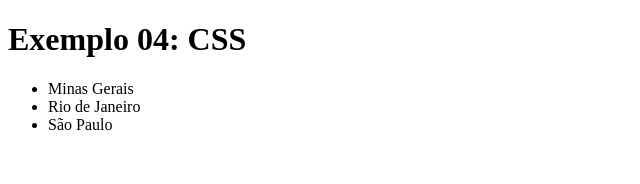
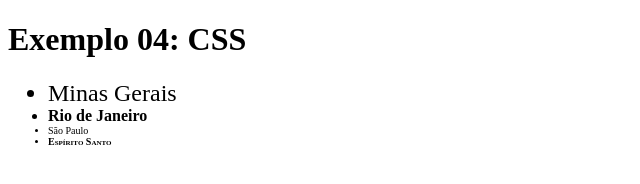
Before and after one commit to rodriggocampos/aula06, a plain HTML site: page index.html in a window 1280 px wide. Shown: the whole page, without its empty margins (0-640 px from the left). Drawn offline with Linux system fonts and the light colour scheme.

Commit message:
adiciona estilo em lista

```diff
--- a/index.html
+++ b/index.html
@@ -10,9 +10,10 @@
     <h1>Exemplo 04: CSS</h1>
 
     <ul>
-        <li>Minas Gerais</li>
-        <li>Rio de Janeiro</li>
-        <li>São Paulo</li>
+        <li style="font-size: x-large;">Minas Gerais</li>
+        <li style="font-weight: bolder;">Rio de Janeiro</li>
+        <li style="font-size: x-small; font-weight: lighter;">São Paulo</li>
+        <li style="font-size: x-small; font-weight: bolder; font-variant: small-caps">Espírito Santo</li>
     </ul>
 </body>
 </html>
```
